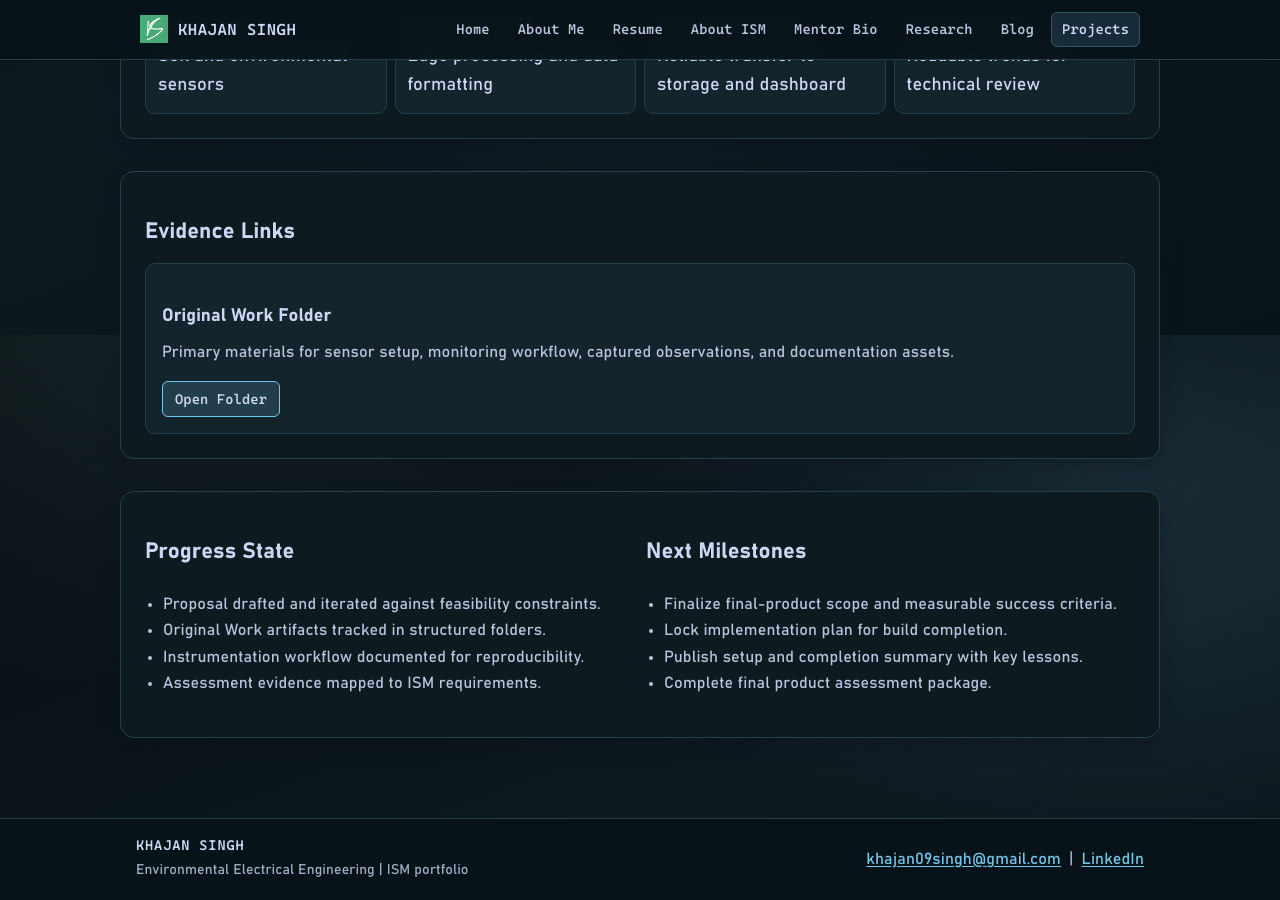
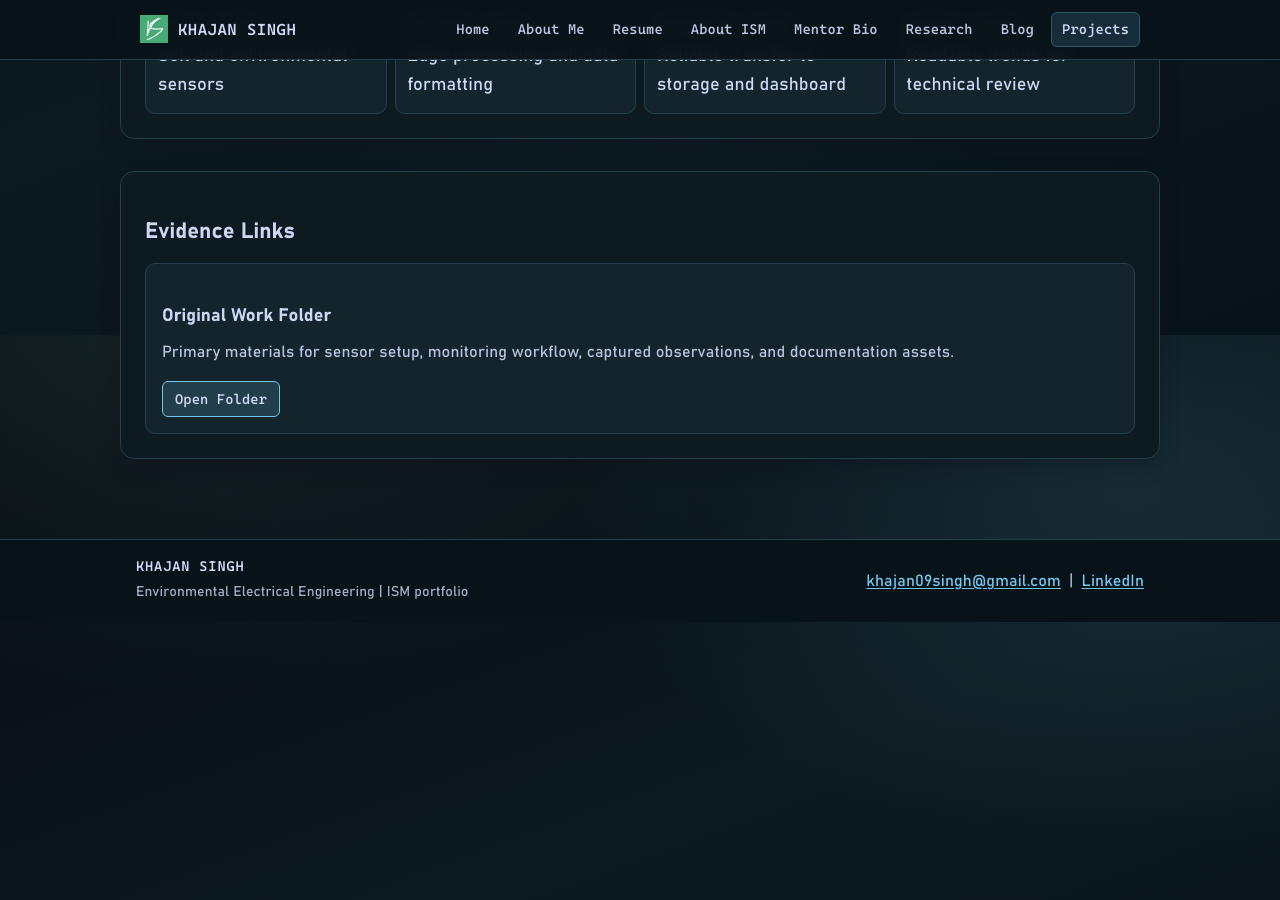
Before and after one commit to Khajan-Singh/Khajan-Singh.github.io, a Jekyll site: the page built from projects.md, in a window 1280 px wide and 900 px high, scrolled down 565 px. Built offline with Jekyll 4.4.1, drawn with Linux system fonts in a browser that asks for light colours.

Commit message:
section cuts

```diff
--- a/projects.md
+++ b/projects.md
@@ -41,24 +41,3 @@ subtitle: "ISM Original Work and Final Product + My Own Projects"
     </div>
   </article>
 </section>
-
-<section class="section grid-2">
-  <article class="stack stack--sm">
-    <h2 class="h2">Progress State</h2>
-    <ul>
-      <li>Proposal drafted and iterated against feasibility constraints.</li>
-      <li>Original Work artifacts tracked in structured folders.</li>
-      <li>Instrumentation workflow documented for reproducibility.</li>
-      <li>Assessment evidence mapped to ISM requirements.</li>
-    </ul>
-  </article>
-  <article class="stack stack--sm">
-    <h2 class="h2">Next Milestones</h2>
-    <ul>
-      <li>Finalize final-product scope and measurable success criteria.</li>
-      <li>Lock implementation plan for build completion.</li>
-      <li>Publish setup and completion summary with key lessons.</li>
-      <li>Complete final product assessment package.</li>
-    </ul>
-  </article>
-</section>
```
Also changed, not shown: about-ism.md (+0 -10 lines), index.md (+1 -1 lines), 4 other files.
